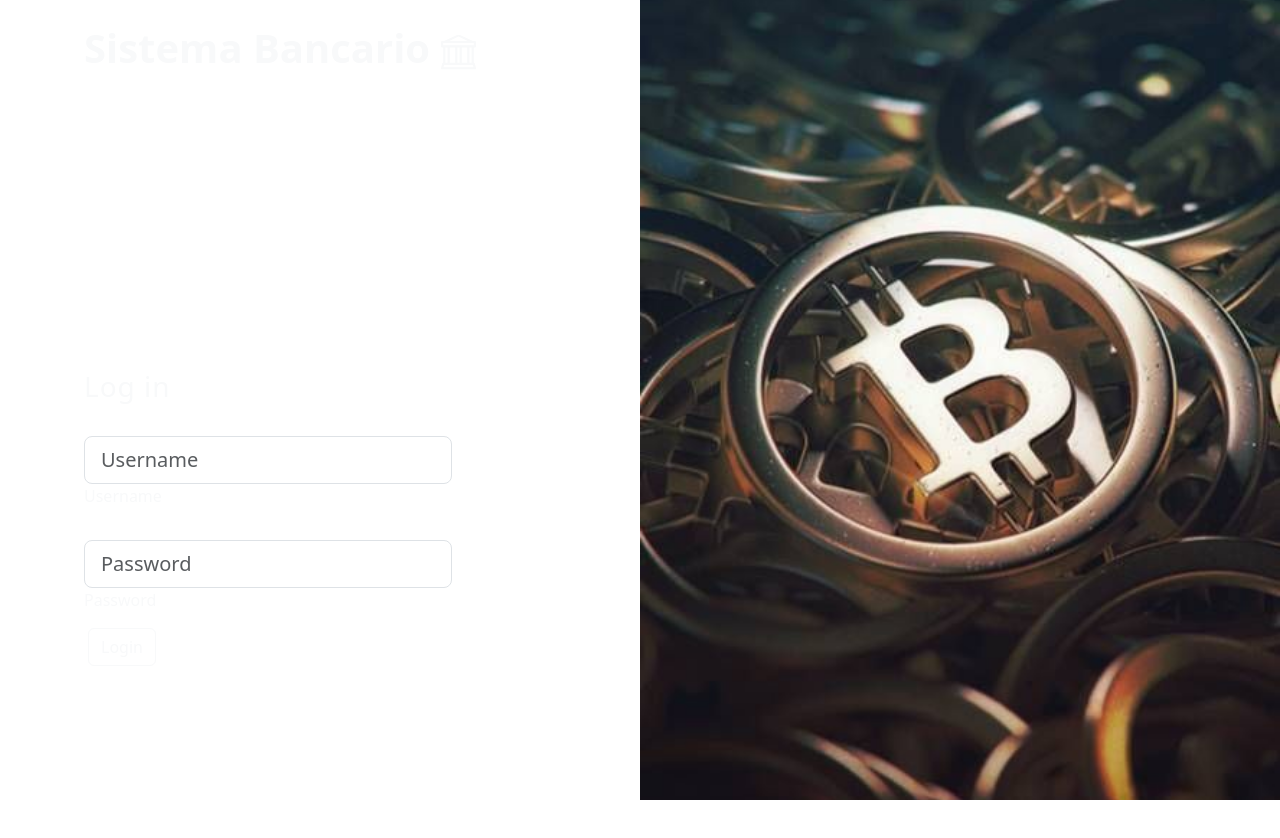
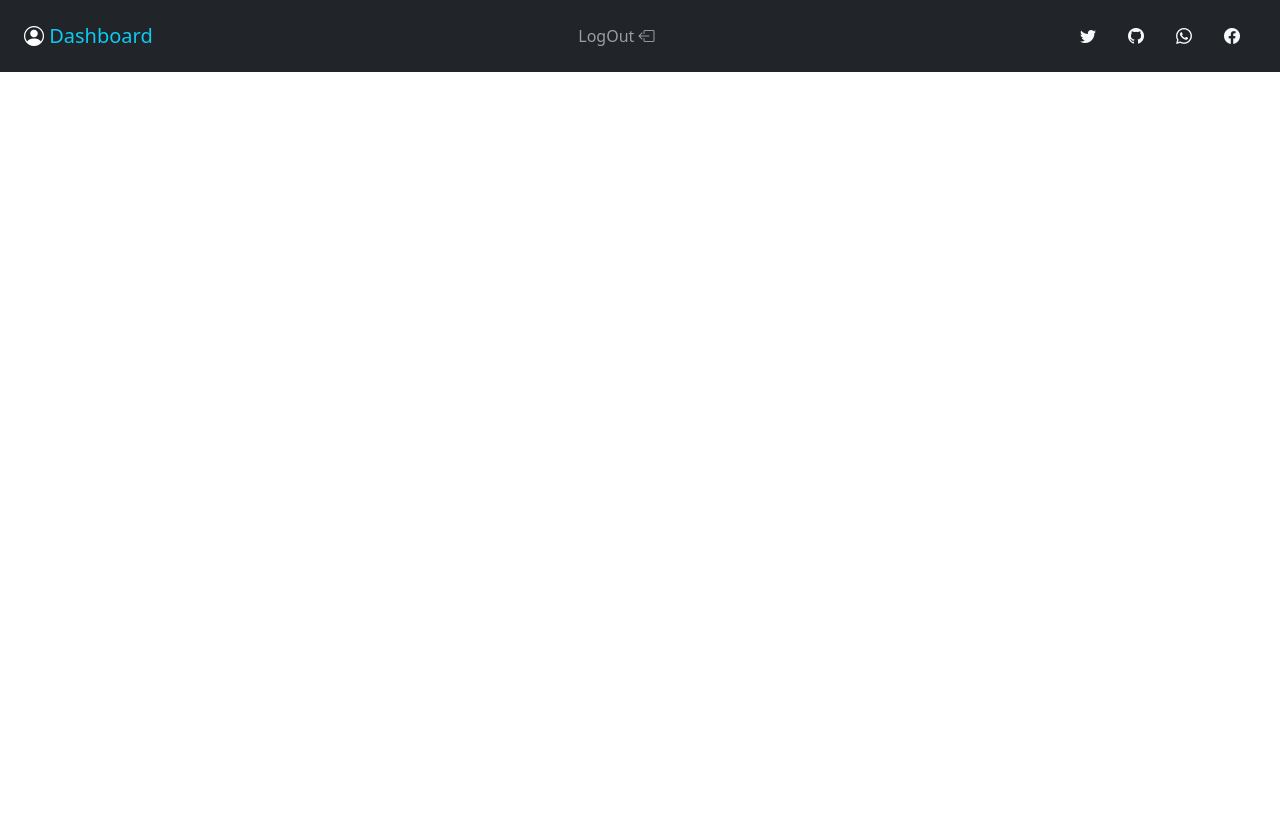
Before and after one commit to Amzonicos-JR/Mayan-Samaj-FrontEnd, a React (Vite) app in the folder mayanS(front)/: page /dash in a window 1280 px wide. Shown: the top 838 px of the page. After the commit the page ends 800 px from the top, so only its background shows below. Built offline with nearby package versions, Linux system fonts and the light colour scheme.

Commit message:
Program routes completed

```diff
--- a/mayanS(front)/src/Index.jsx
+++ b/mayanS(front)/src/Index.jsx
@@ -40,10 +40,10 @@ export const Index = () => {
 
     ]
 
-    const ADMINRoutes = [
+    const CONTRACTORRoutes = [
     ]
 
-    const CLIENTRoutes = [
+    const WORKERRoutes = [
 
     ]
 
@@ -59,12 +59,19 @@ export const Index = () => {
                 },
                 {
                     path: '/dash',
-                    element: loggedIn ? <DashboardPage></DashboardPage> : <LoginPage></LoginPage>,
-                    children: role === "ADMINAM" ? ADMINAMRoutes : CLIENTRoutes
+                    element: <DashboardPage></DashboardPage>
                 },
                 {
                     path: '/ndash',
-                    element: <NDash></NDash>
+                    element: loggedIn ? <NDash></NDash> : <LoginPage></LoginPage>,
+                    children: role === 'ADMINAM' ? ADMINAMRoutes :
+                        role === 'CONTRACTOR' ? CONTRACTORRoutes :
+                            WORKERRoutes
+                },
+                {
+                    path: '/login',
+                    element: <LoginPage></LoginPage>
+
                 }
             ]
         }
--- a/mayanS(front)/src/pages/LoginPage.jsx
+++ b/mayanS(front)/src/pages/LoginPage.jsx
@@ -6,13 +6,12 @@ import bl from '../assets/sb2.png'
 import '../Login.css'
 
 
-
 export const LoginPage = () => {
   const { loggedIn, setLoggedIn, setDataUser } = useContext(AuthContext);
   const navigate = useNavigate();
 
   const [form, setForm] = useState({
-    username: '',
+    email: '',
     password: ''
   })
 
@@ -36,7 +35,7 @@ export const LoginPage = () => {
         setDataUser(data.userLogged)
         // console.log(data, 'data', data.userLogged, 'ulogedd')
         setLoggedIn(true)
-        navigate('/dash')
+        navigate('/ndash')
       }
     } catch (err) {
       console.log(err)
@@ -56,7 +55,7 @@ export const LoginPage = () => {
 
               <div className="px-5 ms-xl-4">
                 <br />
-                <span className="h1 fw-bold mb-0 text-light">   Sistema Bancario <svg xmlns="http://www.w3.org/2000/svg" width="35" height="35" fill="currentColor" class="bi bi-bank" viewBox="0 0.3 16 16">
+                <span className="h1 fw-bold mb-0 text-light">   mAYAN SAMAJ<svg xmlns="http://www.w3.org/2000/svg" width="35" height="35" fill="currentColor" class="bi bi-bank" viewBox="0 0.3 16 16">
                   <path d="m8 0 6.61 3h.89a.5.5 0 0 1 .5.5v2a.5.5 0 0 1-.5.5H15v7a.5.5 0 0 1 .485.38l.5 2a.498.498 0 0 1-.485.62H.5a.498.498 0 0 1-.485-.62l.5-2A.501.501 0 0 1 1 13V6H.5a.5.5 0 0 1-.5-.5v-2A.5.5 0 0 1 .5 3h.89L8 0ZM3.777 3h8.447L8 1 3.777 3ZM2 6v7h1V6H2Zm2 0v7h2.5V6H4Zm3.5 0v7h1V6h-1Zm2 0v7H12V6H9.5ZM13 6v7h1V6h-1Zm2-1V4H1v1h14Zm-.39 9H1.39l-.25 1h13.72l-.25-1Z" />
                 </svg>
                 </span>
@@ -69,8 +68,8 @@ export const LoginPage = () => {
 
                   <div className="form-outline mb-4">
                     <input
-                      type="text" id="loginUser" name='username' onChange={handleChange} placeholder='Username' className="form-control form-control-lg" />
-                    <label className="form-label text-light" htmlFor="form2Example18">Username</label>
+                      type="text" id="loginUser" name='email' onChange={handleChange} placeholder='Username' className="form-control form-control-lg" />
+                    <label className="form-label text-light" htmlFor="form2Example18">EMAIL</label>
                   </div>
 
                   <div className="form-outline mb-1">
--- a/mayanS(front)/src/pages/NDashBoard/NDash.jsx
+++ b/mayanS(front)/src/pages/NDashBoard/NDash.jsx
@@ -20,7 +20,7 @@ export const NDash = () => {
                     <>
                         <li class="nav-item">
                             <a href="#" class="nav-link align-middle px-0">
-                                <i class="fs-4 bi-house"></i> <span class="ms-1 d-none d-sm-inline">Home</span>
+                                <i class="fs-4 bi-house"></i> <span class="ms-1 d-none d-sm-inline">ADMINAM</span>
                             </a>
                         </li>
                         <li>
@@ -34,11 +34,11 @@ export const NDash = () => {
                         </li>
 
                     </>
-                ) : x === "ADMIN" ? (
+                ) : x === "CONTRACTOR" ? (
                     <>
                         <li class="nav-item">
                             <a href="#" class="nav-link align-middle px-0">
-                                <i class="fs-4 bi-house"></i> <span class="ms-1 d-none d-sm-inline">Home</span>
+                                <i class="fs-4 bi-house"></i> <span class="ms-1 d-none d-sm-inline">CONTRACTOR</span>
                             </a>
                         </li>
                         <li class="nav-item">
@@ -51,7 +51,7 @@ export const NDash = () => {
                     <>
                         <li class="nav-item">
                             <a href="#" class="nav-link align-middle px-0">
-                                <i class="fs-4 bi-house"></i> <span class="ms-1 d-none d-sm-inline">Home</span>
+                                <i class="fs-4 bi-house"></i> <span class="ms-1 d-none d-sm-inline">WORKER</span>
                             </a>
                         </li>
                         <li class="nav-item">
@@ -64,6 +64,12 @@ export const NDash = () => {
             </>
         )
     }
+
+    const logOut = () => {
+        localStorage.clear();
+        setLoggedIn(false);
+        navigate("/login");
+    };
 
     return (
         <>
@@ -87,10 +93,10 @@ export const NDash = () => {
                                         </svg></span> </a>
                                     <ul class="collapse show nav flex-column ms-1" id="submenu1" data-bs-parent="#menu">
                                         <li class="w-100">
-                                            <a href="#" class="nav-link px-0"> <span class="d-none d-sm-inline">1</span>  </a>
+                                            <a href="#" class="nav-link px-0"> <span class="d-none d-sm-inline">View profile</span>  </a>
                                         </li>
-                                        <li>
-                                            <a href="#" class="nav-link px-0"> 2</a>
+                                        <li onClick={() => logOut()} >
+                                            <a href="#" class="nav-link px-0">Log Out</a>
                                         </li>
                                     </ul>
                                 </li>
```
